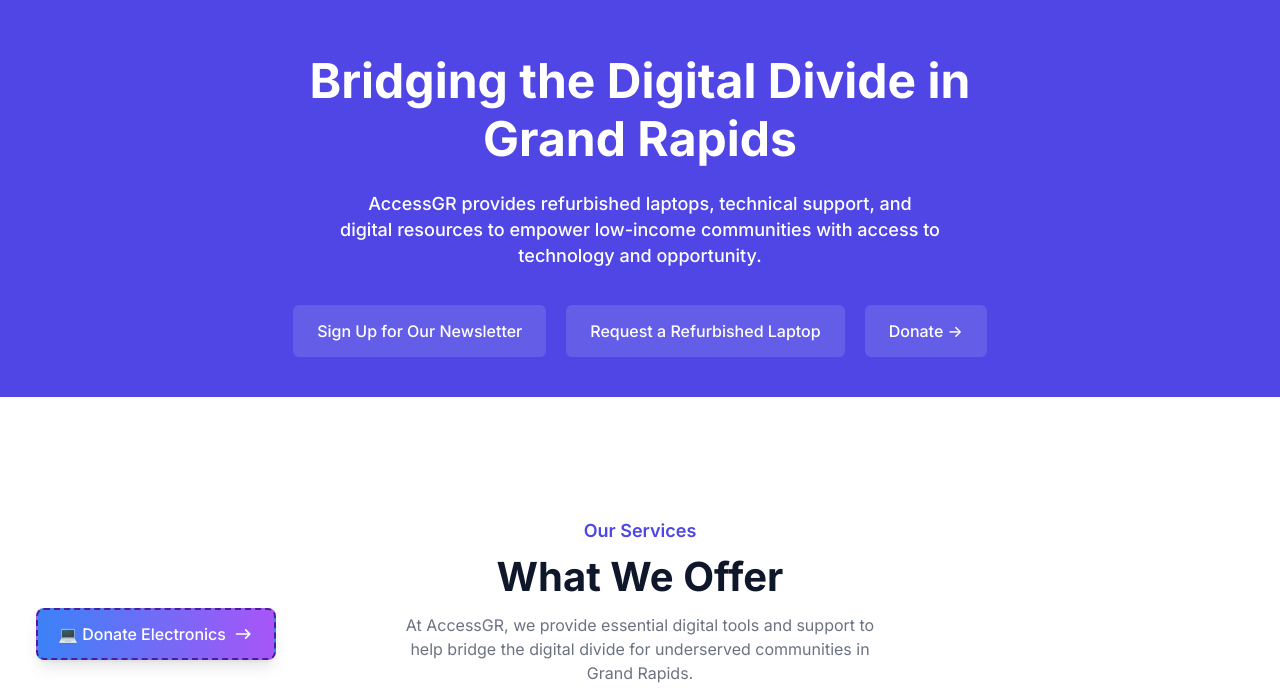
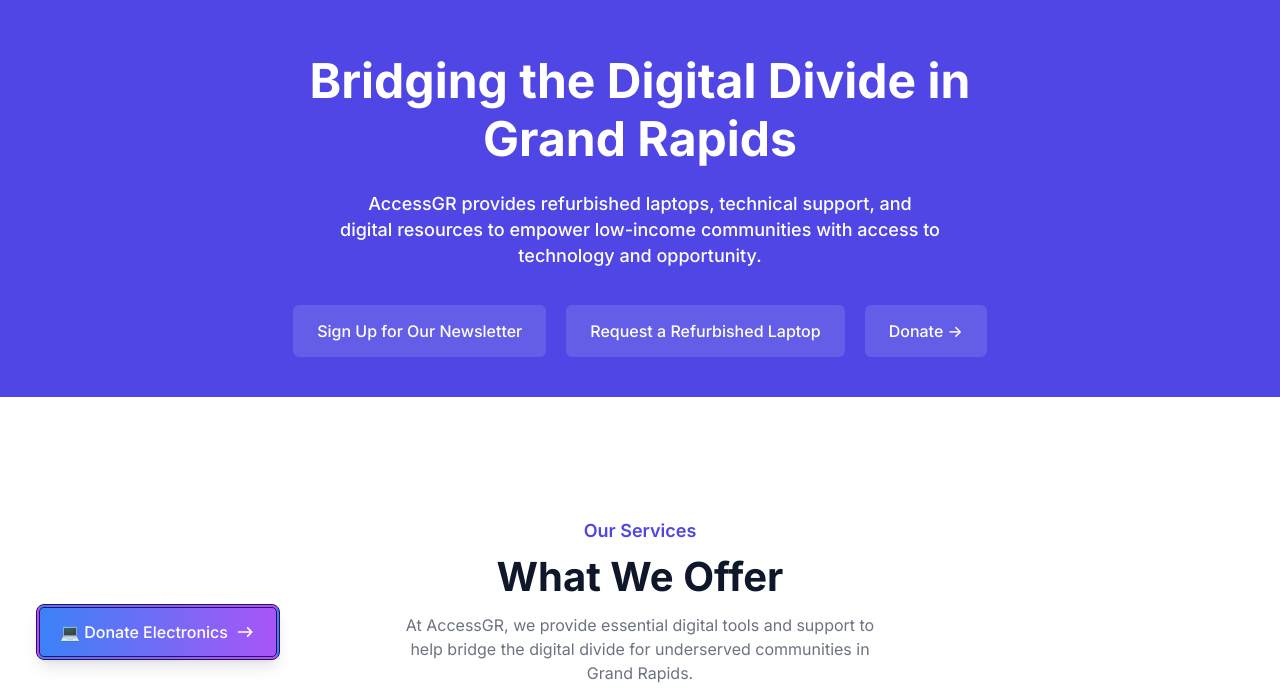
Before and after one commit to Sieep-Coding/accessGR-site, an Astro site: page / in a window 1280 px wide. Shown: the part 108-800 px from the top of the page. Built offline with nearby package versions, Linux system fonts and the light colour scheme; Astro itself is replaced by a stand-in of ours.

Commit message:
Update MadeWithButton.astro

```diff
--- a/src/components/layout/MadeWithButton.astro
+++ b/src/components/layout/MadeWithButton.astro
@@ -1,7 +1,6 @@
 <!-- ====== Made With Button Start -->
 <a target="_blank" rel="nofollow noopener"
-  class="inline-flex items-center border-dashed border-2 border-violet-900 gap-2 py-3 px-5 rounded-lg bg-gradient-to-r from-blue-500 to-purple-500 text-white shadow-lg
-          fixed bottom-8 left-4 sm:left-9 z-[999] transition-transform transform hover:scale-105 hover:shadow-xl"
+  class="inline-flex items-center border-double border-4 border-purple-950 gap-2 py-3 px-5 rounded-lg bg-gradient-to-r from-blue-500 to-purple-500 text-white shadow-lg fixed bottom-8 left-4 sm:left-9 z-[999] transition-transform transform hover:scale-105 hover:shadow-xl"
   href="#contact">
   <span class="text-base font-medium">
     💻 Donate Electronics
```
